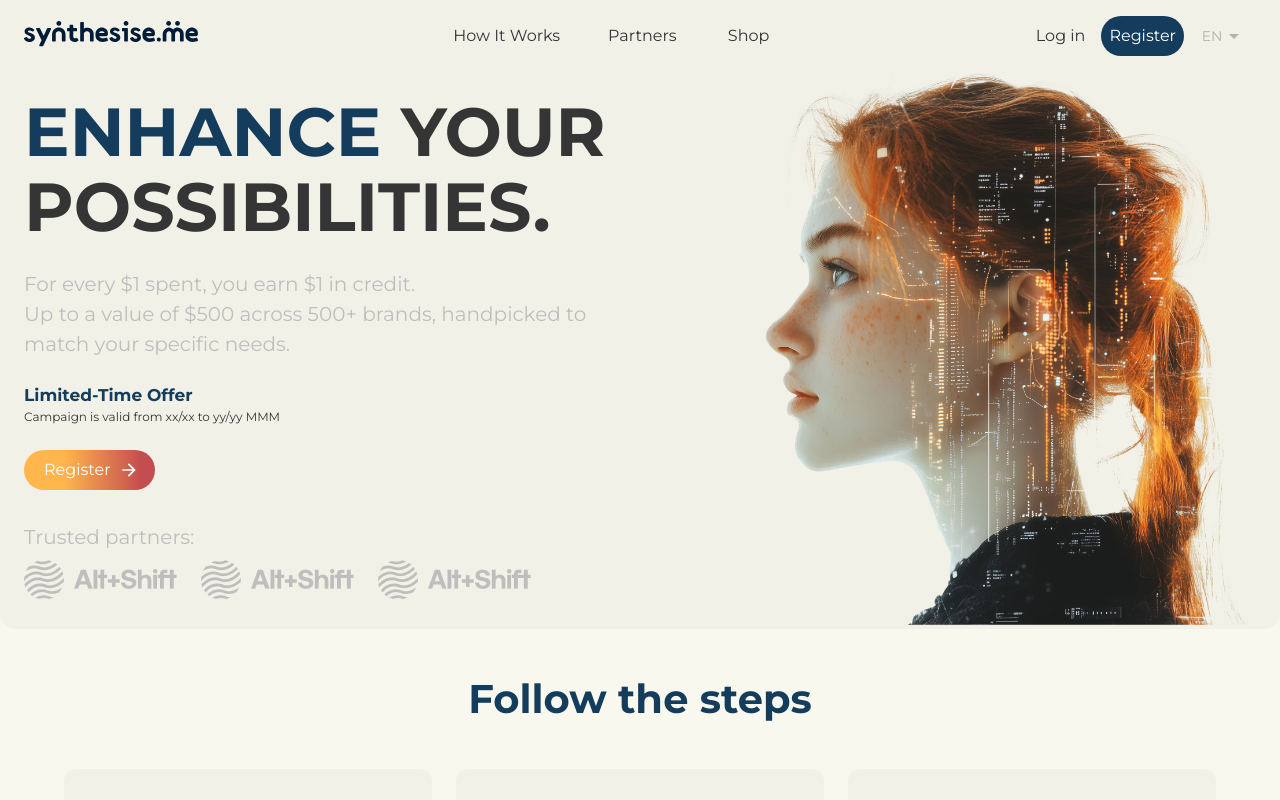
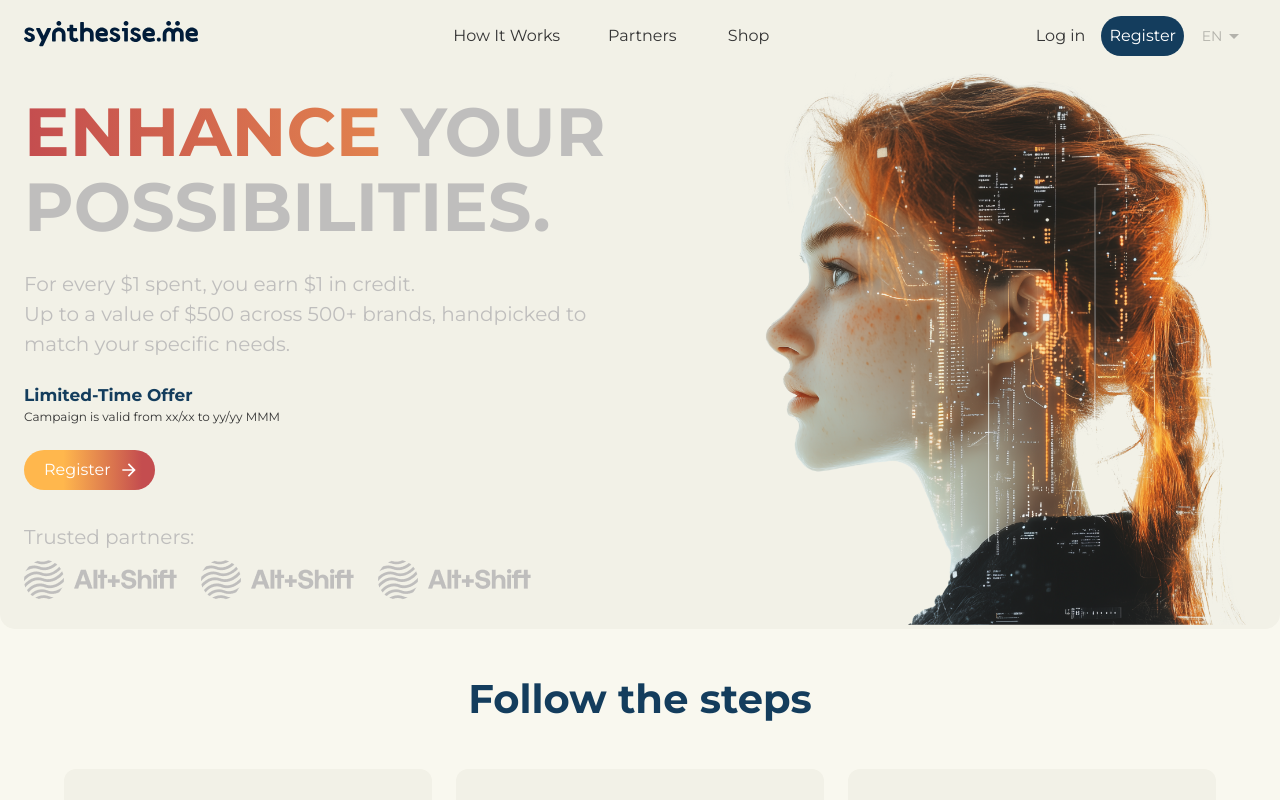
Before and after one commit to jorgel85/sme-fe, a React (Create React App) app: page / in a window 1280 px wide. Shown: the top 800 px of the page. Built offline with nearby package versions, Linux system fonts and the light colour scheme.

Commit message:
add gradient effect to landing page and nav item

```diff
--- a/src/components/Navbar.tsx
+++ b/src/components/Navbar.tsx
@@ -162,6 +162,7 @@ function Navbar() {
             }}
           >
             <Button
+              disableRipple
               sx={{
                 m: { md: 1, lg: 2 },
                 color:
@@ -170,12 +171,18 @@ function Navbar() {
                 display: "block",
                 fontSize: "16px",
                 textTransform: "none",
+                borderRadius: 10,
+                "&:hover": {
+                  color: "#FFB74D",
+                  backgroundColor: "transparent",
+                },
               }}
               onClick={() => navigate("/how-it-works")}
             >
               How It Works
             </Button>
             <Button
+              disableRipple
               sx={{
                 m: { md: 1, lg: 2 },
                 color:
@@ -185,12 +192,18 @@ function Navbar() {
                 display: "block",
                 fontSize: "16px",
                 textTransform: "none",
+                borderRadius: 10,
+                "&:hover": {
+                  color: "#FFB74D",
+                  backgroundColor: "transparent",
+                },
               }}
               onClick={() => navigate("/partners")}
             >
               Partners
             </Button>
             <Button
+              disableRipple
               sx={{
                 m: { md: 1, lg: 2 },
                 color: location.pathname === "/shop" ? "#143D5D" : "#353535",
@@ -198,6 +211,11 @@ function Navbar() {
                 display: "block",
                 fontSize: "16px",
                 textTransform: "none",
+                borderRadius: 10,
+                "&:hover": {
+                  color: "#FFB74D",
+                  backgroundColor: "transparent",
+                },
               }}
               onClick={() => navigate("/shop")}
             >
@@ -250,6 +268,10 @@ function Navbar() {
                     display: "block",
                     fontSize: "16px",
                     textTransform: "none",
+                    "&:hover": {
+                      color: "#FFB74D",
+                      backgroundColor: "transparent",
+                    },
                   }}
                   onClick={() => navigate("/login")}
                 >
--- a/src/pages/Landing/index.tsx
+++ b/src/pages/Landing/index.tsx
@@ -1,4 +1,3 @@
-import { useState } from "react";
 import { useNavigate } from "react-router-dom";
 import Box from "@mui/material/Box";
 import Grid from "@mui/material/Grid2";
@@ -14,7 +13,6 @@ import FaqItem from "../../components/FaqItem";
 
 const LandingPage = () => {
   const navigate = useNavigate();
-  const [gradientDirection, setGradientDirection] = useState("90deg");
 
   const faqData: FaqData[] = [
     {
@@ -61,7 +59,7 @@ const LandingPage = () => {
             >
               <Box sx={{ pt: { xl: 10 } }}>
                 <Typography
-                  component="p"
+                  component="span"
                   sx={{
                     fontSize: {
                       xs: "39px",
@@ -72,28 +70,25 @@ const LandingPage = () => {
                     },
                     fontWeight: 700,
                     lineHeight: 1.1,
-                    color: "#143D5D",
+                    background: "linear-gradient(270deg, #FFB74D, #C44D4F)",
+                    backgroundSize: "200% 200%",
+                    WebkitBackgroundClip: "text",
+                    WebkitTextFillColor: "transparent",
+                    animation: "gradientAnimation 3s ease infinite",
+                    "@keyframes gradientAnimation": {
+                      "0%": {
+                        backgroundPosition: "0% 50%",
+                      },
+                      "50%": {
+                        backgroundPosition: "100% 50%",
+                      },
+                      "100%": {
+                        backgroundPosition: "0% 50%",
+                      },
+                    },
                   }}
                 >
                   ENHANCE
-                  <Typography
-                    component="span"
-                    sx={{
-                      fontSize: {
-                        xs: "39px",
-                        sm: "32px",
-                        md: "50px",
-                        lg: "68px",
-                        xl: "78px",
-                      },
-                      fontWeight: 700,
-                      lineHeight: 1.1,
-                      color: "#353535",
-                    }}
-                  >
-                    {" "}
-                    YOUR
-                  </Typography>
                 </Typography>
                 <Typography
                   component="span"
@@ -107,9 +102,12 @@ const LandingPage = () => {
                     },
                     fontWeight: 700,
                     lineHeight: 1.1,
-                    color: "#353535",
+                    color: "#BFBEBD",
                   }}
                 >
+                  {" "}
+                  YOUR
+                  <br />
                   POSSIBILITIES.
                 </Typography>
                 <Typography
@@ -151,17 +149,18 @@ const LandingPage = () => {
                   variant="contained"
                   disableElevation
                   endIcon={<ArrowForwardIcon />}
-                  onMouseEnter={() => setGradientDirection("-90deg")}
-                  onMouseLeave={() => setGradientDirection("90deg")}
                   sx={{
                     mt: { xs: 3, sm: 1, md: 3 },
                     borderRadius: 10,
                     padding: "6px 20px",
-                    background: `linear-gradient(${gradientDirection}, #FFB74D 30%, #C44D4F 90%)`,
+                    background: `linear-gradient(90deg, #FFB74D 30%, #C44D4F 90%)`,
                     color: "white",
                     fontSize: "16px",
                     textTransform: "none",
                     transition: "background 0.9s ease",
+                    "&:hover": {
+                      background: `linear-gradient(-90deg, #FFB74D 30%, #C44D4F 90%)`,
+                    },
                   }}
                   onClick={() => navigate("/register")}
                 >
```
